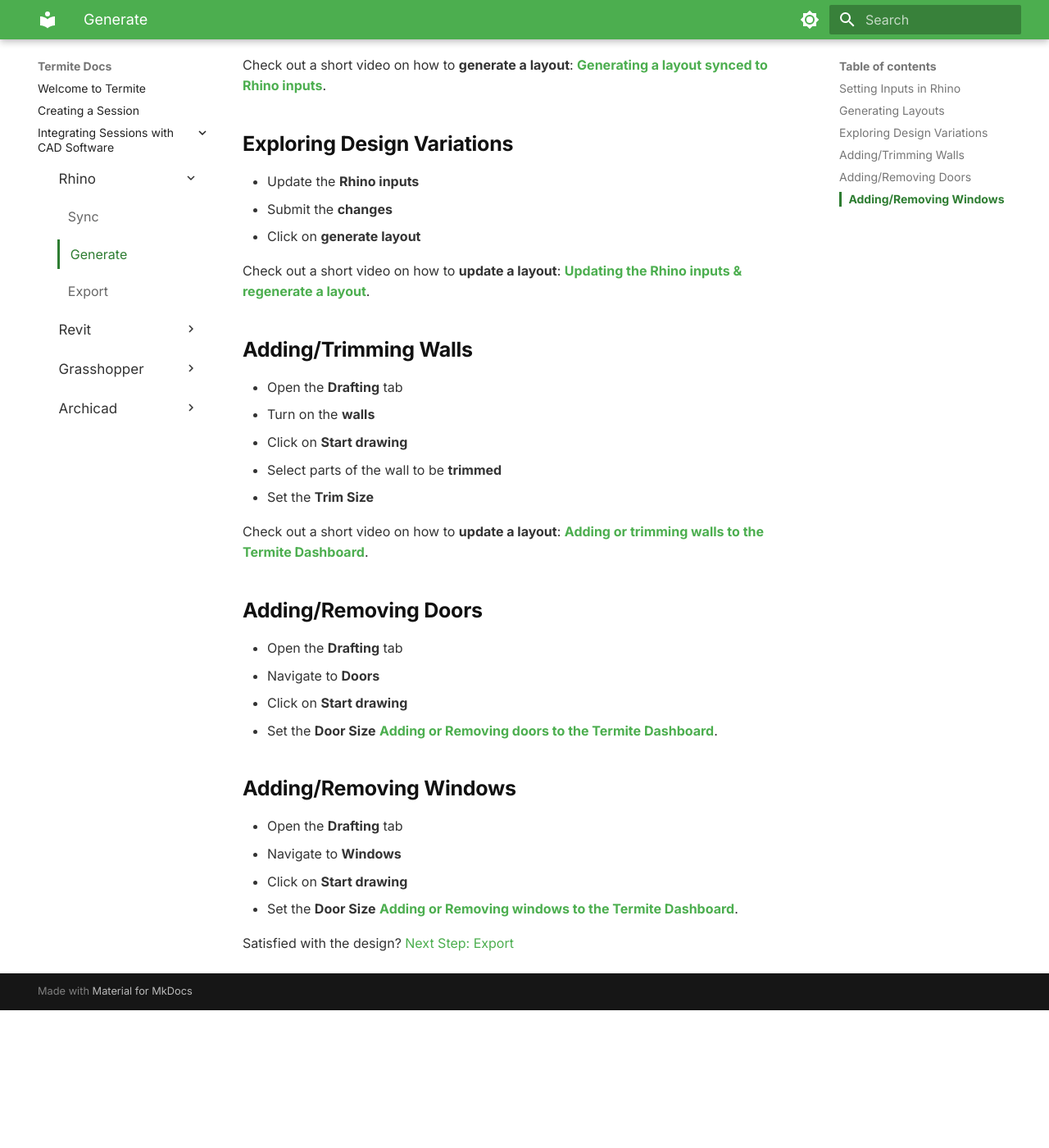
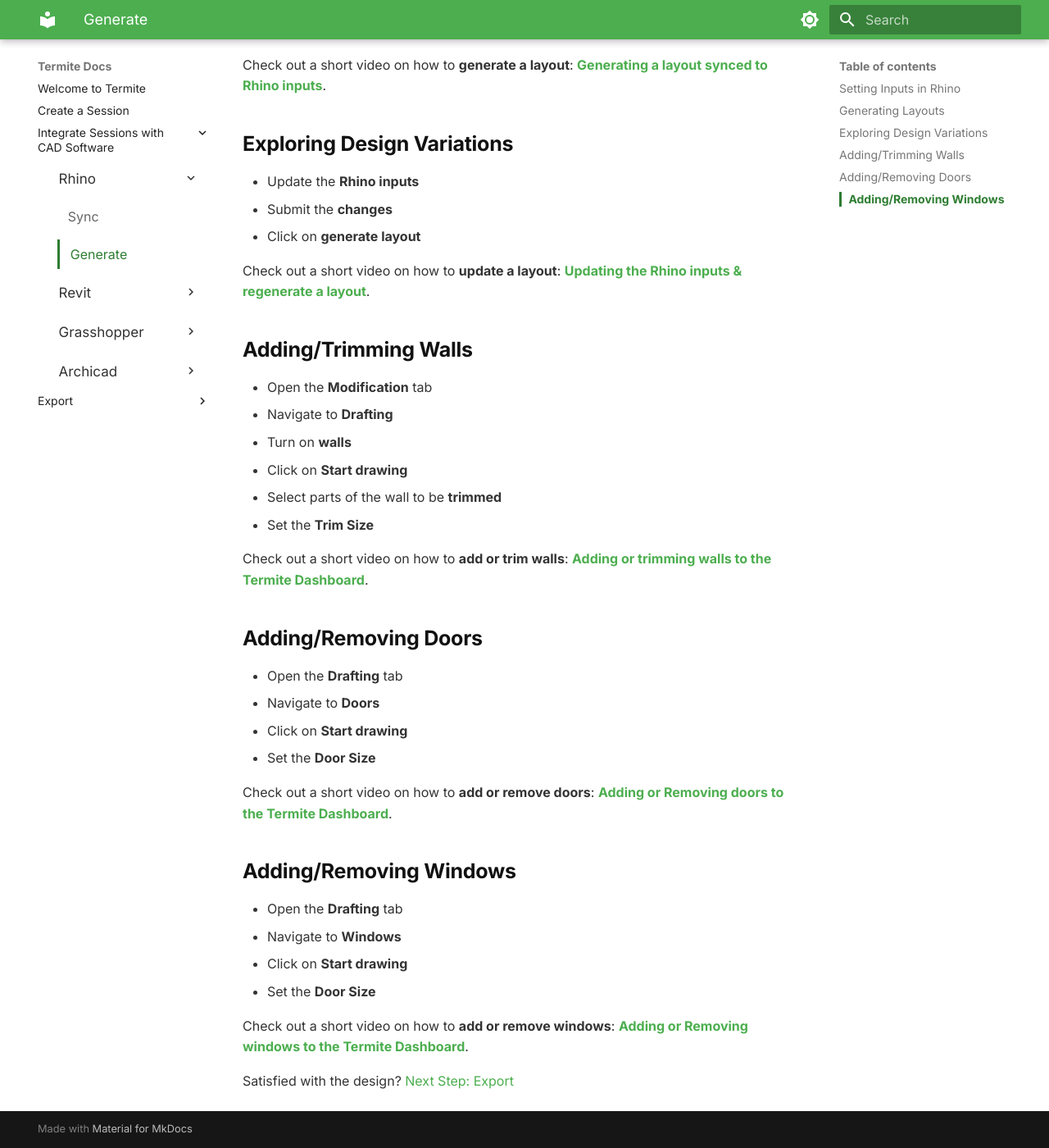
Before and after one commit to Fereshteh7720/Documentation, an MkDocs documentation site: the page built from docs/generate-rhino.md, in a window 1280 px wide and 1400 px high, scrolled down 650 px. Shown: the whole window at 82% size. Built offline with MkDocs 1.6.1 and Material for MkDocs 9.7.7, drawn with Linux system fonts in a browser that asks for light colours; before the commit the page ends 1882 px from its top, so only the background shows below that.

Commit message:
change structure

```diff
--- a/docs/generate-rhino.md
+++ b/docs/generate-rhino.md
@@ -29,13 +29,14 @@ Check out a short video on how to **update a layout**:
 **[Updating the Rhino inputs & regenerate a layout](https://youtube)**.
 
 ## Adding/Trimming Walls
-- Open the **Drafting** tab
-- Turn on the **walls**
+- Open the **Modification** tab
+- Navigate to  **Drafting**
+- Turn on **walls**
 - Click on **Start drawing**
 - Select parts of the wall to be **trimmed**
 - Set the **Trim Size**
 
-Check out a short video on how to **update a layout**:
+Check out a short video on how to **add or trim walls**:
 **[Adding or trimming walls to the Termite Dashboard](https://youtube)**.
 
 ## Adding/Removing Doors
@@ -43,6 +44,8 @@ Check out a short video on how to **update a layout**:
 - Navigate to  **Doors**
 - Click on **Start drawing**
 - Set the **Door Size**
+
+Check out a short video on how to **add or remove doors**:
 **[Adding or Removing doors to the Termite Dashboard](https://youtube)**.
 
 ## Adding/Removing Windows
@@ -50,6 +53,8 @@ Check out a short video on how to **update a layout**:
 - Navigate to  **Windows**
 - Click on **Start drawing**
 - Set the **Door Size**
+
+Check out a short video on how to **add or remove windows**:
 **[Adding or Removing windows to the Termite Dashboard](https://youtube)**.
 
 Satisfied with the design?
--- a/mkdocs.yml
+++ b/mkdocs.yml
@@ -3,25 +3,23 @@ site_url: https://mohammad-h93.github.io/docs-test/
 
 nav:
   - Welcome to Termite: welcome.md
-  - Creating a Session: sessions.md
-  - Integrating Sessions with CAD Software:
+  - Create a Session: sessions.md
+  - Integrate Sessions with CAD Software:
       - Rhino:
           - Sync: 'sync-rhino.md'
           - Generate: 'generate-rhino.md'
-          - Export: 'export-rhino.md'
       - Revit:
           - Sync: 'sync-revit.md'
           - Generate: 'generate-revit.md'
-          - Export: 'export-revit.md'
       - Grasshopper:
           - Sync: 'sync-grasshopper.md'
           - Generate: 'generate-grasshopper.md'
-          - Export: 'export-grasshopper.md'
       - Archicad:
           - Sync: 'sync-archicad.md'
           - Generate: 'generate-archicad.md'
-          - Export: 'export-archicad.md'
-
+  - Export:
+      - dwg: 'export-dwg.md'
+      - BIM: 'export-bim.md'
 
 
 theme:
```
Also changed, not shown: docs/export-rhino.md (+7 -0 lines), docs/generate-revit.md (+8 -3 lines), docs/sync-revit.md (+1 -0 lines), docs/export-revit.md (deleted).
